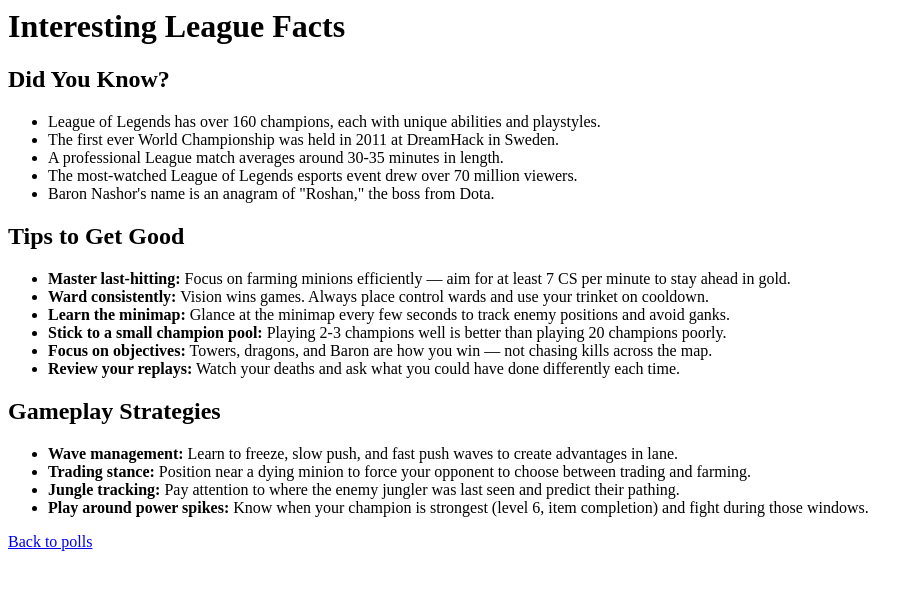
After one commit to mmerioles/django-tutorial, a Django app: page /polls/league-facts/ in a window 1280 px wide. The commit adds this page. Shown: the top 590 px of the page, without its empty margins (0-920 px from the left). Run offline with Django 5.2, Linux system fonts and the light colour scheme.

Commit message:
Implement Add 'Interesting League Facts' Page Linked from Home Screen

```diff
--- a/djangotutorial/polls/templates/polls/index.html
+++ b/djangotutorial/polls/templates/polls/index.html
@@ -12,3 +12,5 @@
 {% else %}
     <p>No polls are available.</p>
 {% endif %}
+
+<p><a href="{% url 'polls:league_facts' %}">Interesting League Facts</a></p>
--- /dev/null
+++ b/djangotutorial/polls/templates/polls/league_facts.html
@@ -0,0 +1,34 @@
+{% load static %}
+
+<link rel="stylesheet" href="{% static 'polls/style.css' %}">
+
+<h1>Interesting League Facts</h1>
+
+<h2>Did You Know?</h2>
+<ul>
+    <li>League of Legends has over 160 champions, each with unique abilities and playstyles.</li>
+    <li>The first ever World Championship was held in 2011 at DreamHack in Sweden.</li>
+    <li>A professional League match averages around 30-35 minutes in length.</li>
+    <li>The most-watched League of Legends esports event drew over 70 million viewers.</li>
+    <li>Baron Nashor's name is an anagram of "Roshan," the boss from Dota.</li>
+</ul>
+
+<h2>Tips to Get Good</h2>
+<ul>
+    <li><strong>Master last-hitting:</strong> Focus on farming minions efficiently — aim for at least 7 CS per minute to stay ahead in gold.</li>
+    <li><strong>Ward consistently:</strong> Vision wins games. Always place control wards and use your trinket on cooldown.</li>
+    <li><strong>Learn the minimap:</strong> Glance at the minimap every few seconds to track enemy positions and avoid ganks.</li>
+    <li><strong>Stick to a small champion pool:</strong> Playing 2-3 champions well is better than playing 20 champions poorly.</li>
+    <li><strong>Focus on objectives:</strong> Towers, dragons, and Baron are how you win — not chasing kills across the map.</li>
+    <li><strong>Review your replays:</strong> Watch your deaths and ask what you could have done differently each time.</li>
+</ul>
+
+<h2>Gameplay Strategies</h2>
+<ul>
+    <li><strong>Wave management:</strong> Learn to freeze, slow push, and fast push waves to create advantages in lane.</li>
+    <li><strong>Trading stance:</strong> Position near a dying minion to force your opponent to choose between trading and farming.</li>
+    <li><strong>Jungle tracking:</strong> Pay attention to where the enemy jungler was last seen and predict their pathing.</li>
+    <li><strong>Play around power spikes:</strong> Know when your champion is strongest (level 6, item completion) and fight during those windows.</li>
+</ul>
+
+<p><a href="{% url 'polls:index' %}">Back to polls</a></p>
--- a/djangotutorial/polls/urls.py
+++ b/djangotutorial/polls/urls.py
@@ -5,6 +5,7 @@ from . import views
 app_name = "polls"
 urlpatterns = [
     path("", views.IndexView.as_view(), name="index"),
+    path("league-facts/", views.league_facts, name="league_facts"),
     path("<int:pk>/", views.DetailView.as_view(), name="detail"),
     path("<int:pk>/results/", views.ResultsView.as_view(), name="results"),
     path("<int:question_id>/vote/", views.vote, name="vote"),
--- a/djangotutorial/polls/views.py
+++ b/djangotutorial/polls/views.py
@@ -24,6 +24,10 @@ class ResultsView(generic.DetailView):
     template_name = "polls/results.html"
 
 
+def league_facts(request):
+    return render(request, "polls/league_facts.html")
+
+
 def vote(request, question_id):
     question = get_object_or_404(Question, pk=question_id)
     try:
```
